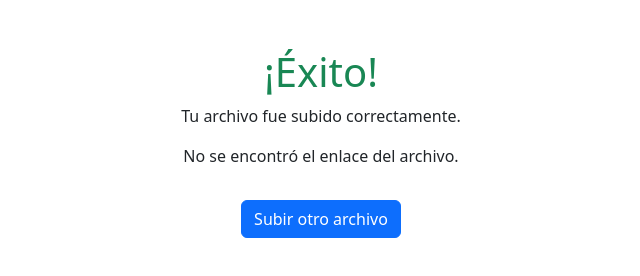
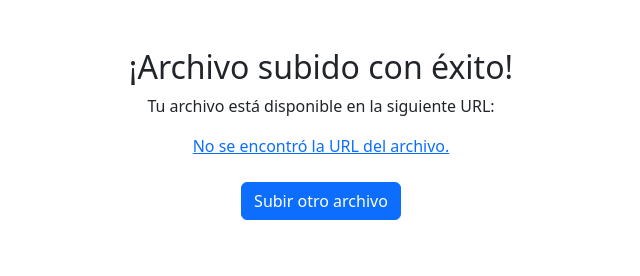
Before and after one commit to kevill03/AS2, a website: page exito.html in a window 1280 px wide. Shown: the whole page, without its empty margins (319-959 px from the left). Drawn offline with nearby package versions, Linux system fonts and the light colour scheme.

Commit message:
añadi link publico de railway y modifique exito.html y error.html

```diff
--- a/exito.html
+++ b/exito.html
@@ -2,34 +2,32 @@
 <html lang="es">
 <head>
   <meta charset="UTF-8" />
-  <title>Archivo subido con éxito</title>
+  <meta name="viewport" content="width=device-width, initial-scale=1" />
+  <title>Subida Exitosa</title>
   <link href="https://cdn.jsdelivr.net/npm/bootstrap@5.3.0/dist/css/bootstrap.min.css" rel="stylesheet" />
 </head>
-<body class="text-center mt-5">
-  <div class="container">
-    <h1 class="text-success">¡Éxito!</h1>
-    <p>Tu archivo fue subido correctamente.</p>
-
-    <p id="linkArchivo" class="mt-3"></p>
-
-    <a href="index.html" class="btn btn-primary mt-3">Subir otro archivo</a>
+<body>
+  <div class="container mt-5 text-center">
+    <h2>¡Archivo subido con éxito!</h2>
+    <p>Tu archivo está disponible en la siguiente URL:</p>
+    <a id="fileUrl" href="#" target="_blank" class="btn btn-success"></a>
+    <br /><br />
+    <a href="index.html" class="btn btn-primary">Subir otro archivo</a>
   </div>
 
   <script>
-    // Función para obtener parámetros de la URL
-    function getQueryParam(param) {
-      const params = new URLSearchParams(window.location.search);
-      return params.get(param);
-    }
+    // Obtener el parámetro "url" de la query string
+    const params = new URLSearchParams(window.location.search);
+    const url = params.get('url');
 
-    const urlArchivo = getQueryParam('url');
-    const linkContainer = document.getElementById('linkArchivo');
+    const fileUrlLink = document.getElementById('fileUrl');
 
-    if (urlArchivo) {
-      // Mostrar el link clickeable
-      linkContainer.innerHTML = `<a href="${urlArchivo}" target="_blank" rel="noopener noreferrer">Ver archivo subido</a>`;
+    if (url) {
+      fileUrlLink.href = url;
+      fileUrlLink.textContent = url;
     } else {
-      linkContainer.textContent = 'No se encontró el enlace del archivo.';
+      fileUrlLink.textContent = 'No se encontró la URL del archivo.';
+      fileUrlLink.classList.remove('btn', 'btn-success');
     }
   </script>
 </body>
```
Also changed, not shown: error.html (+6 -5 lines), index.html (+4 -1 lines).
